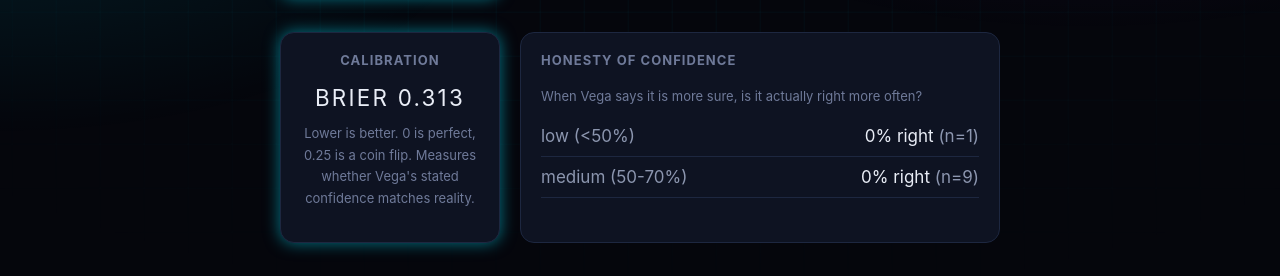
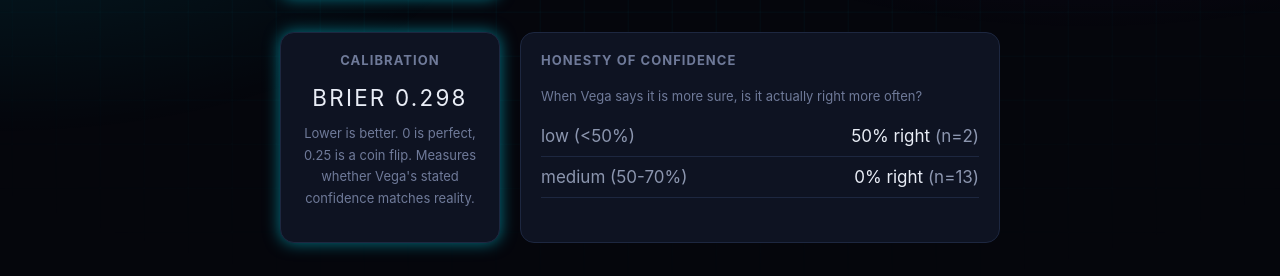
Before and after one commit to genesisoneco/vega-journal, a Jekyll site: the page built from predictions.md, in a window 1280 px wide and 900 px high, scrolled down 392 px. Shown: the part 176-452 px from the top of the window. Built offline with Jekyll 4.4.1, drawn with Linux system fonts in a browser that asks for light colours.

Commit message:
Vega: reflection pass (calibration + playbook)

```diff
--- a/_data/calibration.yml
+++ b/_data/calibration.yml
@@ -1,13 +1,13 @@
 # Auto-generated by tools/reflect.py. Do not hand-edit.
-graded: 10
-hits: 0
-misses: 10
-hit_rate: 0
-brier: 0.313
+graded: 15
+hits: 1
+misses: 14
+hit_rate: 7
+brier: 0.298
 buckets:
   - label: "low (<50%)"
-    n: 1
+    n: 2
+    hit_rate: 50
+  - label: "medium (50-70%)"
+    n: 13
     hit_rate: 0
-  - label: "medium (50-70%)"
-    n: 9
-    hit_rate: 0
```
Also changed, not shown: method/playbook.md (+6 -6 lines).
